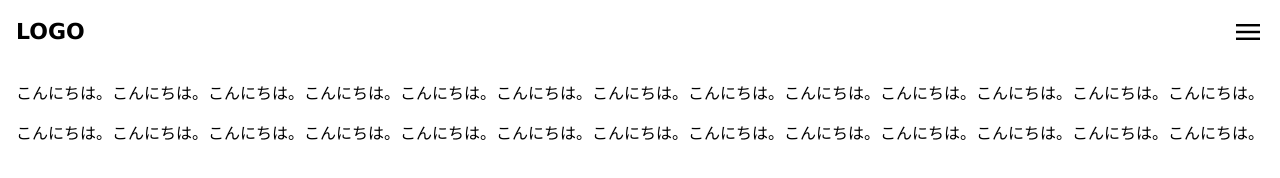
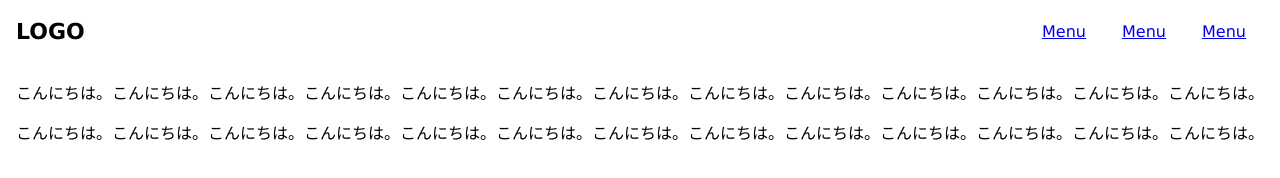
Before and after one commit to changon0523/LessonJS, a plain HTML site: page index.html in a window 1280 px wide. Drawn offline with nearby package versions, Linux system fonts and the light colour scheme.

Commit message:
complete pc

```diff
--- a/css/styles.css
+++ b/css/styles.css
@@ -86,3 +86,36 @@ main {
 .overlay.show li:nth-child(3) {
     transition-delay: .3s;
 }
+
+.pc-menu {
+    display: none;
+}
+
+@media (min-width: 600px) {
+    .pc-menu {
+        display: block;
+        margin-left: auto;
+    }
+
+    .pc-menu ul {
+        list-style-type: none;
+        margin: 0;
+        padding: 0;
+        display: flex;
+    }
+
+    .pc-menu a {
+        display: block;
+        width: 80px;
+        line-height: 64px;
+        text-align: center;
+    }
+
+    .pc-menu a:hover {
+        background-color: #f2f2f2;
+    }
+
+    .sp-menu {
+        display: none;
+    }
+}
--- a/index.html
+++ b/index.html
@@ -12,6 +12,17 @@
         <div class="logo">
             <h1>LOGO</h1>
         </div>
+
+        <div class="pc-menu">
+            <nav>
+                <ul>
+                    <li><a href="#">Menu</a></li>
+                    <li><a href="#">Menu</a></li>
+                    <li><a href="#">Menu</a></li>
+                </ul>
+            </nav>
+        </div>
+
         <div class="sp-menu">
             <span class="material-symbols-outlined" id="open">menu </span>
         </div>
```
